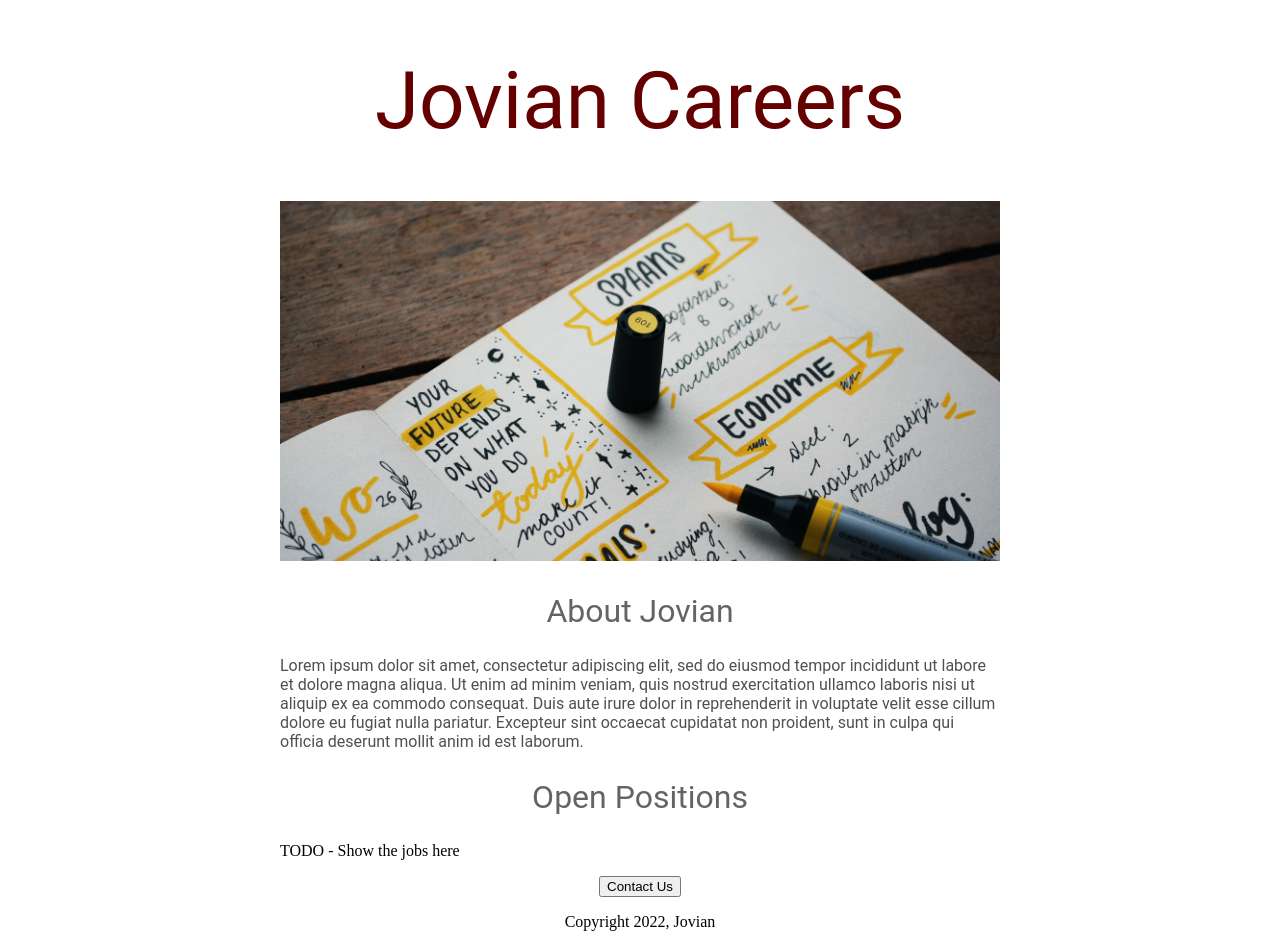
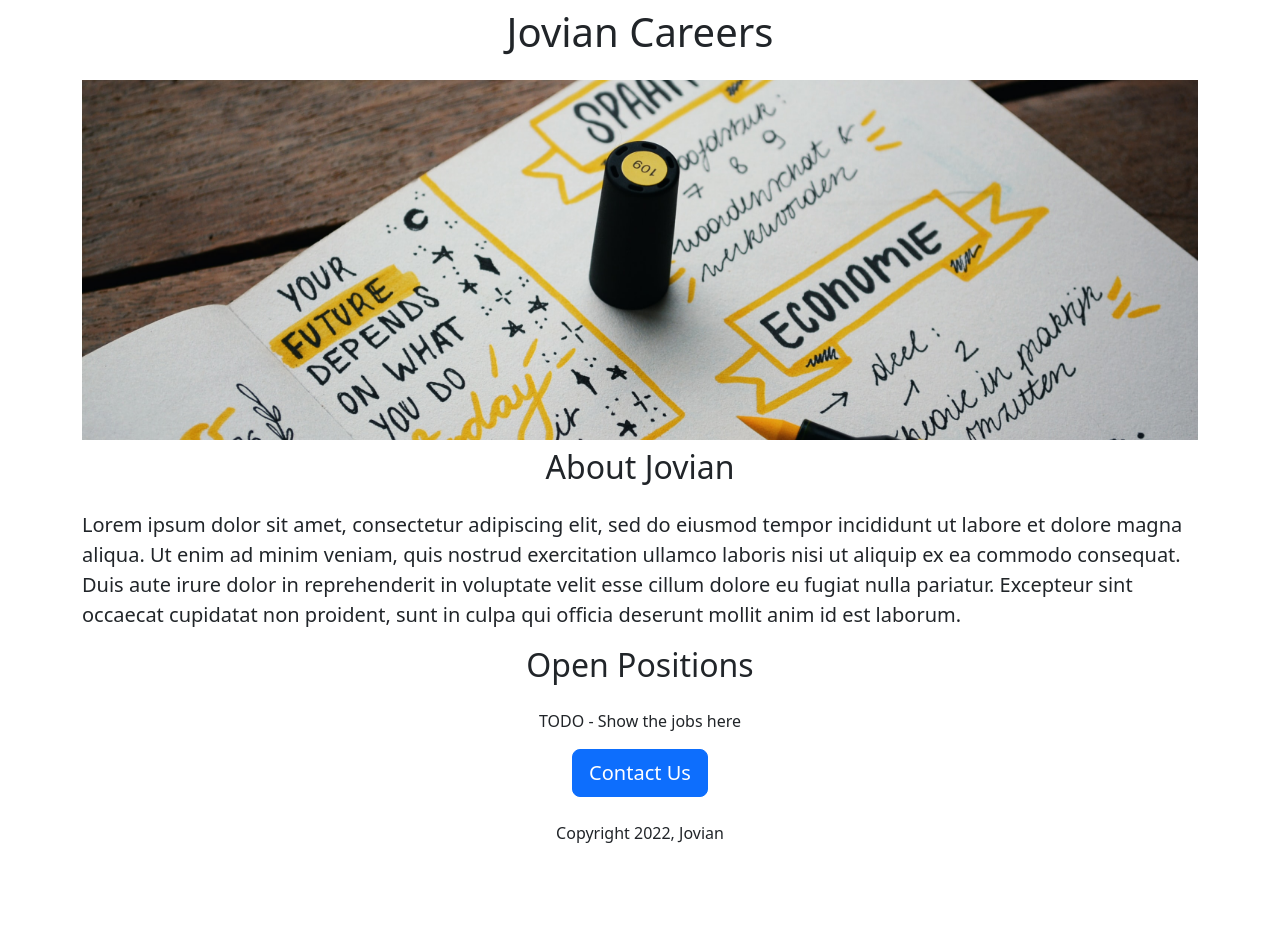
Before and after one commit to polixonrio/jovian-web-development-with-python, a Flask app: page / in a window 1280 px wide. After the commit the page ends 843 px from the top, so only its background shows below. Run offline with Flask 2, Linux system fonts and the light colour scheme.

Commit message:
bootstrap designed commit

```diff
--- a/templates/home.html
+++ b/templates/home.html
@@ -5,56 +5,30 @@
     <meta http-equiv="X-UA-Compatible" content="IE=edge">
     <meta name="viewport" content="width=device-width, initial-scale=1.0">
     <title>Jovian Careers</title>
+    <link href="https://cdn.jsdelivr.net/npm/bootstrap@5.2.2/dist/css/bootstrap.min.css" rel="stylesheet" integrity="sha384-Zenh87qX5JnK2Jl0vWa8Ck2rdkQ2Bzep5IDxbcnCeuOxjzrPF/et3URy9Bv1WTRi" crossorigin="anonymous">
     <style>
-        h1 {
-            font-size: 80px;
-            font-family: Roboto;
-            font-weight: normal;
-            color: rgb(100, 0,0);
-            text-align: center;
-        }
-        #banner {
+        #banner{
+            height: 360px;
             width: 100%;
-            height: 360px;
             object-fit: cover;
-
-        }
-        h2 {
-            font-family: Roboto;
-            font-size: 32px;
-            color: rgb(100, 100, 100);
-            text-align: center;
-            font-weight: normal;
-        }
-
-        .bodytext {
-            font-family: Roboto;
-            color: rgb(80, 80, 80);
-        }
-
-
-        #container {
-            max-width: 720px;
-            margin: 0 auto;
         }
     </style>
+
 </head>
 <body>
-    <div id="container">
-    <h1>Jovian Careers</h1>
-    <img id="banner" src="static\banner.jpg" >
-    <h2>About Jovian</h2>
-    <p class="bodytext">
+    <div class="container">
+    <h1 class="text-center mt-2 mb-4">Jovian Careers</h1>
+    <img class="img-fluid" id="banner" src="static\banner.jpg" >
+    <h2 class="text-center mt-2 mb-4">About Jovian</h2>
+    <p class="lead">
         Lorem ipsum dolor sit amet, consectetur adipiscing elit, sed do eiusmod tempor incididunt ut labore et dolore magna aliqua. Ut enim ad minim veniam, quis nostrud exercitation ullamco laboris nisi ut aliquip ex ea commodo consequat. Duis aute irure dolor in reprehenderit in voluptate velit esse cillum dolore eu fugiat nulla pariatur. Excepteur sint occaecat cupidatat non proident, sunt in culpa qui officia deserunt mollit anim id est laborum.
     </p>
-    <p class="bodytext">
-        <h2>Open Positions</h2>
-        <p>TODO - Show the jobs here</p>
-        <div style="text-align:center">
-            <button>Contact Us</button>
-            <p>Copyright 2022, Jovian</p>
+        <h2 class="text-center  mt-2 mb-4">Open Positions</h2>
+        <p class="text-center">TODO - Show the jobs here</p>
+        <div class="text-center">
+            <button class="btn btn-primary btn-lg">Contact Us</button>
+            <p class="mt-4">Copyright 2022, Jovian</p>
         </div>
-    </p>
 </div>
 </body>
 </html>
```
